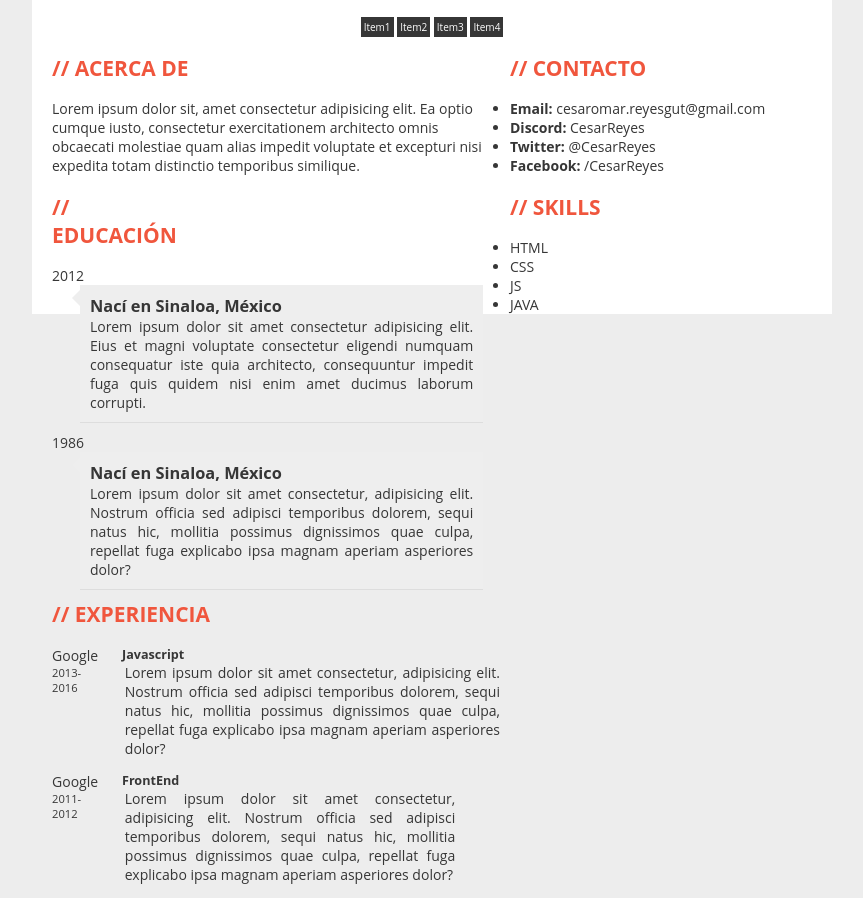
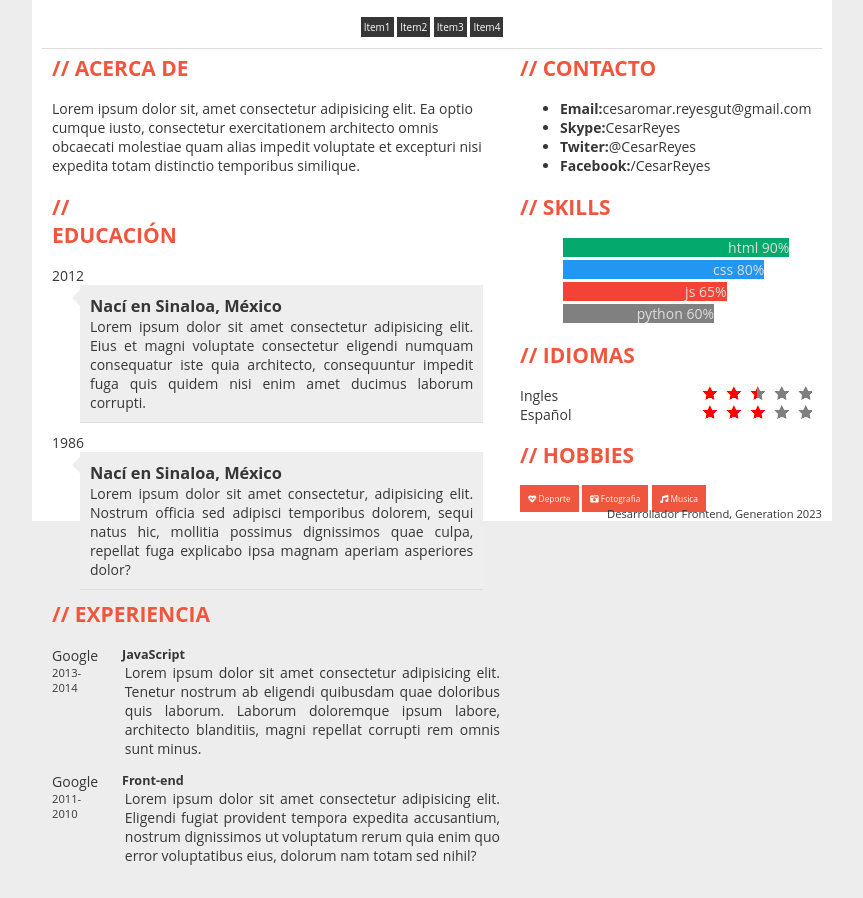
Before and after one commit to CesarReGu/RepositorioCesarReyesCH23, a plain HTML site: page INTRO-WEB-5/pages/curriculum_vitae.html in a window 1280 px wide. Shown: the part 269-1167 px from the top of the page, without its empty margins (208-1071 px from the left). Drawn offline with Linux system fonts and the light colour scheme.

Commit message:
Curriculum vitae actualizado 08/02/23

```diff
--- a/INTRO-WEB-5/css/styles.css
+++ b/INTRO-WEB-5/css/styles.css
@@ -225,33 +225,107 @@ h2::before{
     font-size: 0.8em;
 }
 
+
 .profesion{
     margin-top: 0;
     margin-bottom: 0;
     margin-left: 2em;
     font-size: 0.9em;
-    text-align: justify;
+    text-align:justify;
 }
-
 .description{
     margin-top: 0;
     margin-left: 2em;
     text-align: justify;
+
 }
 
-.containerskill[data-percent = "80"]{
-    width: 100%;
-    background-color: #DDDDDD;
+.skills {
+    list-style-type: none;
+    margin:0;
+    padding: 0;
+}
+    .skills-item {
+        color: #FFFFFF;
+        font-weight: bold;
+        text-transform: uppercase;
+        padding: 2px 0 2px 5px;
+        margin-top: 5px;
+        background: #F0563D;
+
+    }
+    .skills-item[data-percent="10"] { width: 10% }
+    .skills-item[data-percent="20"] { width: 20% }
+    .skills-item[data-percent="30"] { width: 30% }
+    .skills-item[data-percent="40"] { width: 40% }
+    .skills-item[data-percent="50"] { width: 50% }
+    .skills-item[data-percent="60"] { width: 60% }
+    .skills-item[data-percent="70"] { width: 70% }
+    .skills-item[data-percent="80"] { width: 80% }
+    .skills-item[data-percent="90"] { width: 90% }
+
+
+
+ .html {
+    color: #DDDDDD;
+    margin: 3px;
+    list-style-type: none;
+    text-align: right;
+    width: 90%;
+    background-color: #04AA6D;}
+.css { color: #DDDDDD;
+margin: 3px;
+list-style-type: none;
+text-align: right;
+width: 80%;
+background-color: #2196F3;
+}
+.js {
+color: #DDDDDD;
+margin: 3px;
+list-style-type:none;
+text-align: right;
+none;width: 65%;
+background-color: #f44336;
+}
+.python {
+color: #DDDDDD;
+margin: 3px;
+list-style-type: none;
+text-align: right;
+width: 60%;
+background-color: #808080;
 }
 
-.skillls{
-    text-align: right;
-    padding-top: 10px;
-    padding-bottom: 10px;
-    color: white;
+.icon-start{
+    background: url(../imgs/star-grey.png)no-repeat;
+    width: 110px;
+    height: 14px;
+    float: right;
 }
 
-.css{width: 80%; background-color: #04AA6D;}
-.html{width: 80%; background-color: #2196f3;}
-.js{width: 80%; background-color: #F44336;}
-.java{width: 80%; background-color: #808080;}
+.icon-start-red{
+    background: url(../imgs/star-red.png)no-repeat;
+    width: 110px;
+    height: 14px;
+    float: left;
+}
+
+.obj-start{
+    margin-bottom:5px;
+    padding-bottom: 5px;
+    border-bottom: 5px;
+}
+
+.hobby{
+    background: #F0563D;
+    color: #fafafa;
+    padding: 8px;
+    font-size: 0.6em;
+}
+
+footer p{
+    text-align: right;
+    font-size: 0.8em;
+    border-top: 1px solid #DDDDDD;
+}
--- a/INTRO-WEB-5/pages/curriculum_vitae.html
+++ b/INTRO-WEB-5/pages/curriculum_vitae.html
@@ -6,6 +6,7 @@
     <meta http-equiv="X-UA-Compatible" content="IE=edge">
     <meta name="viewport" content="width=device-width, initial-scale=1.0">
     <link rel="stylesheet" href="../css/styles.css">
+    <link rel="stylesheet" href="https://cdnjs.cloudflare.com/ajax/libs/font-awesome/6.3.0/css/all.min.css">
     <title>Curriculum Vitae :: Cesar Reyes</title>
 </head>
 
@@ -118,57 +119,98 @@
                     <article>
                         <h2>Experiencia</h2>
                         <div class="job clearfix">
-                        <div class="pull-left col-10" >
+
+                            <div class="pull-left col-10 ">
                                 <div class="where">Google</div>
-                            <div class="year">2013-2016</div>
+                                <div class="year">2013-2014</div>
                             </div>
                             <div class="pull-left col-90">
-                            <h3 class="profesion">Javascript</h3>
-                            <p class="description">Lorem ipsum dolor sit amet consectetur, adipisicing elit. Nostrum officia sed
-                                adipisci temporibus dolorem, sequi natus hic, mollitia possimus dignissimos quae
-                                culpa, repellat fuga explicabo ipsa magnam aperiam asperiores dolor?</p>
+                                <h3 class="profesion">JavaScript</h3>
+                                <p class="description">Lorem ipsum dolor sit amet consectetur adipisicing elit. Tenetur
+                                    nostrum ab eligendi
+                                    quibusdam quae doloribus quis laborum. Laborum doloremque ipsum labore, architecto
+                                    blanditiis, magni repellat corrupti rem omnis sunt minus.</p>
                             </div>
 
 
-                        <br>
 
                             <div class="pull-left col-10">
-                            <div class ="where">Google</div>
-                            <div class="year">2011-2012</div>
+                                <div class="where">Google</div>
+                                <div class="year">2011-2010</div>
                             </div>
-                        <div class="pull-left col-80">
-                        <h3 class = "profesion">FrontEnd</h3>
-                        <p class="description">Lorem ipsum dolor sit amet consectetur, adipisicing elit. Nostrum officia sed
-                            adipisci temporibus dolorem, sequi natus hic, mollitia possimus dignissimos quae
-                            culpa, repellat fuga explicabo ipsa magnam aperiam asperiores dolor?</p>
+                            <div class="pull-left col-90">
+                                <h3 class="profesion">Front-end</h3>
+                                <p class="description">Lorem ipsum dolor sit amet consectetur adipisicing elit. Eligendi
+                                    fugiat provident tempora
+                                    expedita accusantium, nostrum dignissimos ut voluptatum rerum quia enim quo error
+                                    voluptatibus eius, dolorum nam totam sed nihil?</p>
 
                             </div>
+
+
                     </article>
                 </div>
             </div>
 
+            <!-- /*****40****/ -->
+            <div class="pull-left col-40">
+                <div class="row">
+                    <h2>Contacto</h2>
+                    <ul>
+                        <li><strong>Email:</strong>cesaromar.reyesgut@gmail.com</li>
+                        <li><strong>Skype:</strong>CesarReyes</li>
+                        <li><strong>Twiter:</strong>@CesarReyes</li>
+                        <li><strong>Facebook:</strong>/CesarReyes</li>
+                    </ul>
+
+                    <!--**********************skills*****************************-->
+
+                    <h2>Skills</h2>
+                    <ul class="containerskil">
+
+                       <li class="skils html">html 90%</li>
+                       <li class="skills css">css 80%</li>
+                       <li class="skils js">js 65%</li>
+                       <li class="skils python">python 60%</li>
+
+                    </ul>
+                    <h2>Idiomas</h2>
+
                     <div>
                         <div>
-        <h2>Contacto</h2>
-        <ul>
-            <li><strong>Email:</strong> cesaromar.reyesgut@gmail.com</li>
-            <li><strong>Discord:</strong> CesarReyes</li>
-            <li><strong>Twitter:</strong> @CesarReyes</li>
-            <li><strong>Facebook:</strong> /CesarReyes </li>
-        </ul>
-
-        <h2>Skills</h2>
-       <ul>
-        <li>HTML</li>
-        <li>CSS</li>
-        <li>JS</li>
-        <li>JAVA</li>
-        </ul>
+                            Ingles
+                            <div class="icon-start">
+                                <div class="icon-start-red" style="width: 50%"></div>
                             </div>
+                        </div>
+                        <div>
+                            Español
+                            <div class="icon-start">
+                                <div class="icon-start-red" style="width: 60%"></div>
                             </div>
                     </div>
 
-    <!-- /*****40****/ -->
+                    <h2>Hobbies</h2>
+                    <span class="hobby"><i class="fa fa-heartbeat"></i> Deporte</span>
+                    <span class="hobby"><i class="fa fa-camera-retro"></i> Fotografia</span>
+                    <span class="hobby"><i class="fa fa-music"></i> Musica</span>
+
+
+
+                    <!--
+					<ul class="skills">
+						<li class="skills-item" data-percent="90">Java</li>
+						<li class="skills-item" data-percent="80">HTML</li>
+						<li class="skills-item" data-percent="60">Css</li>
+						<li class="skills-item" data-percent="40">Js</li>
+						<li class="skills-item" data-percent="20">Python</li>
+					</ul>
+                    -->
+                </div>
+            </div>
+
+
+
 
         </section>
 
@@ -178,7 +220,9 @@
 
 
 
-    <footer>
+
+        <footer class="row clearfix">
+            <p>Desarrollador Frontend, Generation 2023</p>
 
         </footer>
     </div>
```
Also changed, not shown: INTRO-WEB-5/imgs/star-grey.png (added), INTRO-WEB-5/imgs/star-red.png (added). Lines whose indentation alone changed are shown as unchanged.
